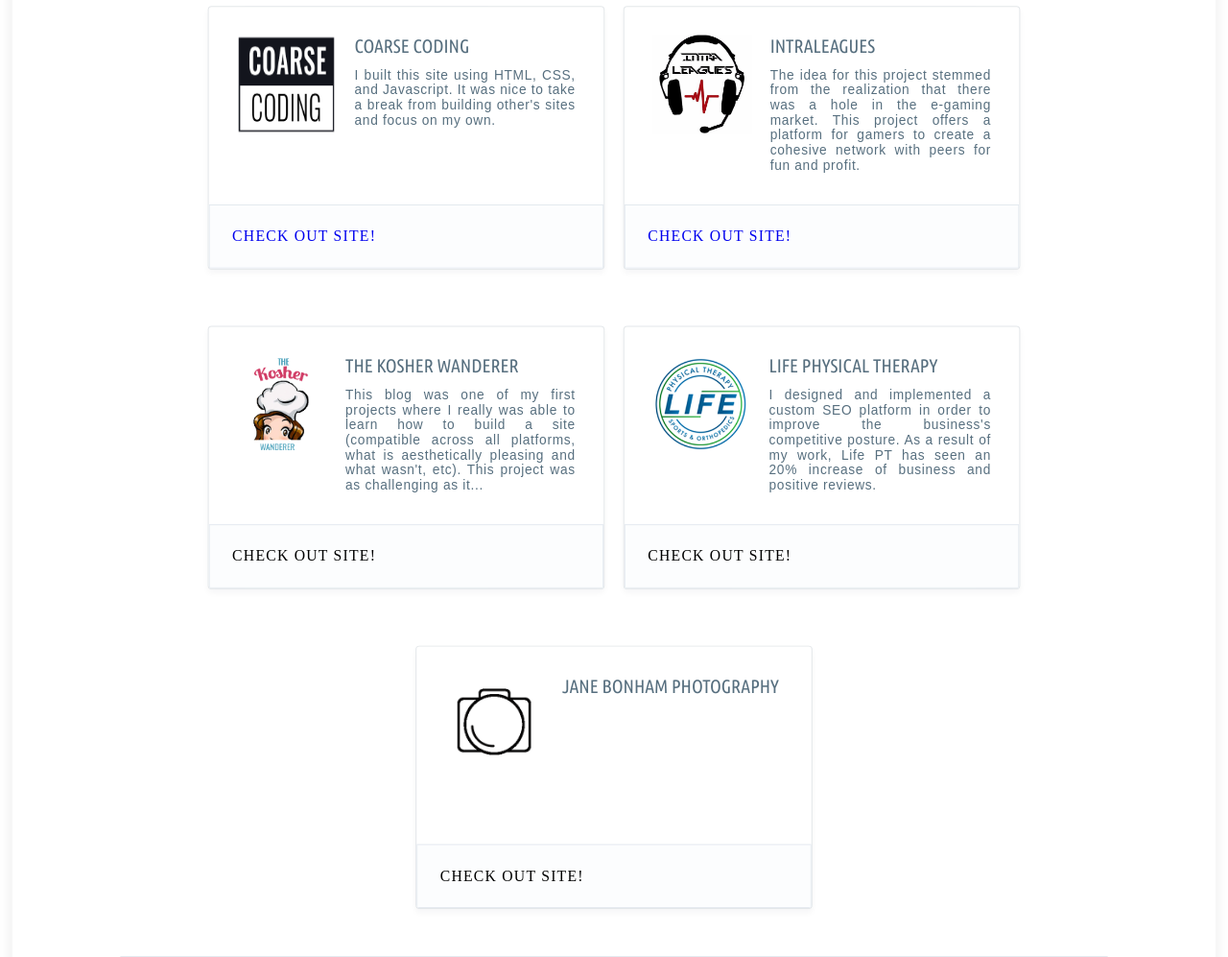
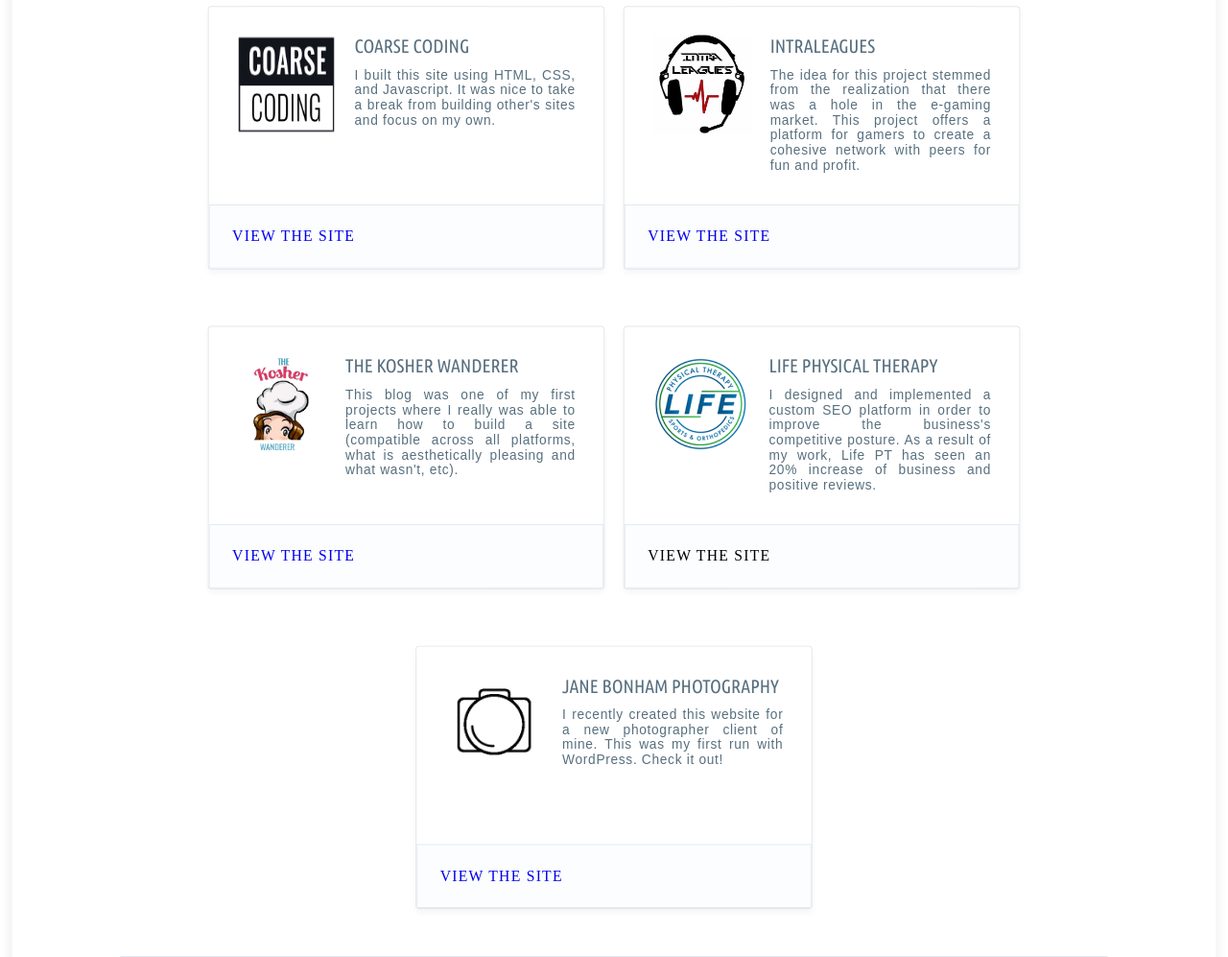
Before and after one commit to sigalsax/MySite, a PHP site: page /public/index.html in a window 1280 px wide. Shown: the part 1295-2292 px from the top of the page at 96% size. Run offline with PHP 8.4, Linux system fonts and the light colour scheme; some libraries are stand-ins or nearby versions; some web fonts are replaced.

Commit message:
added links to projects

```diff
--- a/index.html
+++ b/index.html
@@ -82,7 +82,7 @@
 								<p class="coarse project-desc">I built this site using HTML, CSS, and Javascript. It was nice to take a break from building other's sites and focus on my own.</p>
 							</div>
 						</div>
-						<p class="learn-more coarse-coding" id ="learn-coarse"><a href="http://intraleagues.com/home" target="_blank" style="text-decoration: none" >Check out site!</a></p>
+						<p class="learn-more coarse-coding" id ="learn-coarse"><a href="https://coarsecoding.herokuapp.com/public/index.html#home" target="_blank">Check out site!</a></p>
 
 
 					</div>
@@ -124,7 +124,7 @@
 								<!--   was rewarding because it is what sparked my interest in Front-End Development. -->
 							</div>
 						</div>
-						<p class="learn-more wanderer" id ="learn-wanderer" id="learn-more">Check out site!</p>
+						<p class="learn-more wanderer" id ="learn-wanderer"> <a href="http://thekosherwanderer.com" target="_blank">Check out site!</p>
 					</div>
 				</div>
 				<div class="action-card">
--- a/public/css/style.css
+++ b/public/css/style.css
@@ -522,6 +522,7 @@
 .project{
     /* padding: 24px; */
     min-width: 420px;
+    max-width: 420px;
     color: #576f7f;
     font-weight: 400;
     margin-bottom: 0;
--- a/public/index.html
+++ b/public/index.html
@@ -82,8 +82,7 @@
 								<p class="coarse project-desc">I built this site using HTML, CSS, and Javascript. It was nice to take a break from building other's sites and focus on my own.</p>
 							</div>
 						</div>
-						<p class="learn-more coarse-coding" id ="learn-coarse"><a href="http://intraleagues.com/home" target="_blank" style="text-decoration: none" >Check out site!</a></p>
-
+						<p class="learn-more coarse-coding" id ="learn-coarse"><a href="https://coarsecoding.herokuapp.com/public/index.html" target="_blank">View the site</a></p>
 
 					</div>
 				</div>
@@ -104,8 +103,8 @@
 							</div>
 						</div>
 					<!-- <p>  -->
-						<p class="learn-more intra" id ="learn-intra"><a href="http://intraleagues.com/home" target="_blank">Check out site!</p>
-						</a>
+						<p class="learn-more intra" id ="learn-intra"><a href="http://intraleagues.com/home" target="_blank">View the site</a></p>
+
 					<!-- </p> -->
 
 					</div>
@@ -120,11 +119,13 @@
 							<div class="wanderer project-col">
 								<p  class="wanderer project-title">The Kosher Wanderer</p>
 								<p class="wanderer project-desc">
-								This blog was one of my first projects where I really was able to learn how to build a site (compatible across all platforms, what is aesthetically pleasing and what wasn't, etc). This project was as challenging as it...</p>
+								This blog was one of my first projects where I really was able to learn how to build a site (compatible across all platforms, what is aesthetically pleasing and what wasn't, etc).</p>
 								<!--   was rewarding because it is what sparked my interest in Front-End Development. -->
 							</div>
 						</div>
-						<p class="learn-more wanderer" id ="learn-wanderer" id="learn-more">Check out site!</p>
+
+						<p class="learn-more wanderer" id ="learn-wanderer"><a href="http://www.thekosherwanderer.com/" target="_blank">View the site</a></p>
+
 					</div>
 				</div>
 				<div class="action-card">
@@ -136,7 +137,7 @@
 								<p class="life project-desc">I designed and implemented a custom SEO platform in order to improve the business's competitive posture. As a result of my work, Life PT has seen an 20% increase of business and positive reviews.</p>
 							</div>
 						</div>
-						<p class="learn-more lifept" id ="learn-lifept">Check out site!</p>
+						<p class="learn-more lifept" id ="learn-lifept">View the site</p>
 					</div>
 				</div>
 			</div>
@@ -148,11 +149,12 @@
 							<div class="janephotography project-col">
 								<p  class="janephotography project-title">Jane Bonham Photography</p>
 								<p class="janephotography project-desc">
-								</p>
+								I recently created this website for a new photographer client of mine. This was my first run with WordPress. Check it out!
+							</p>
 								<!--   was rewarding because it is what sparked my interest in Front-End Development. -->
 							</div>
 						</div>
-						<p class="learn-more janephotography" id ="learn-janephotography" id="learn-more">Check out site!</p>
+						<p class="learn-more janephotography" id ="learn-janephotography"><a href="http://www.janebonhamphotography.com/" target="_blank">View the site</a></p>
 					</div>
 				</div>
 		</div>
```
